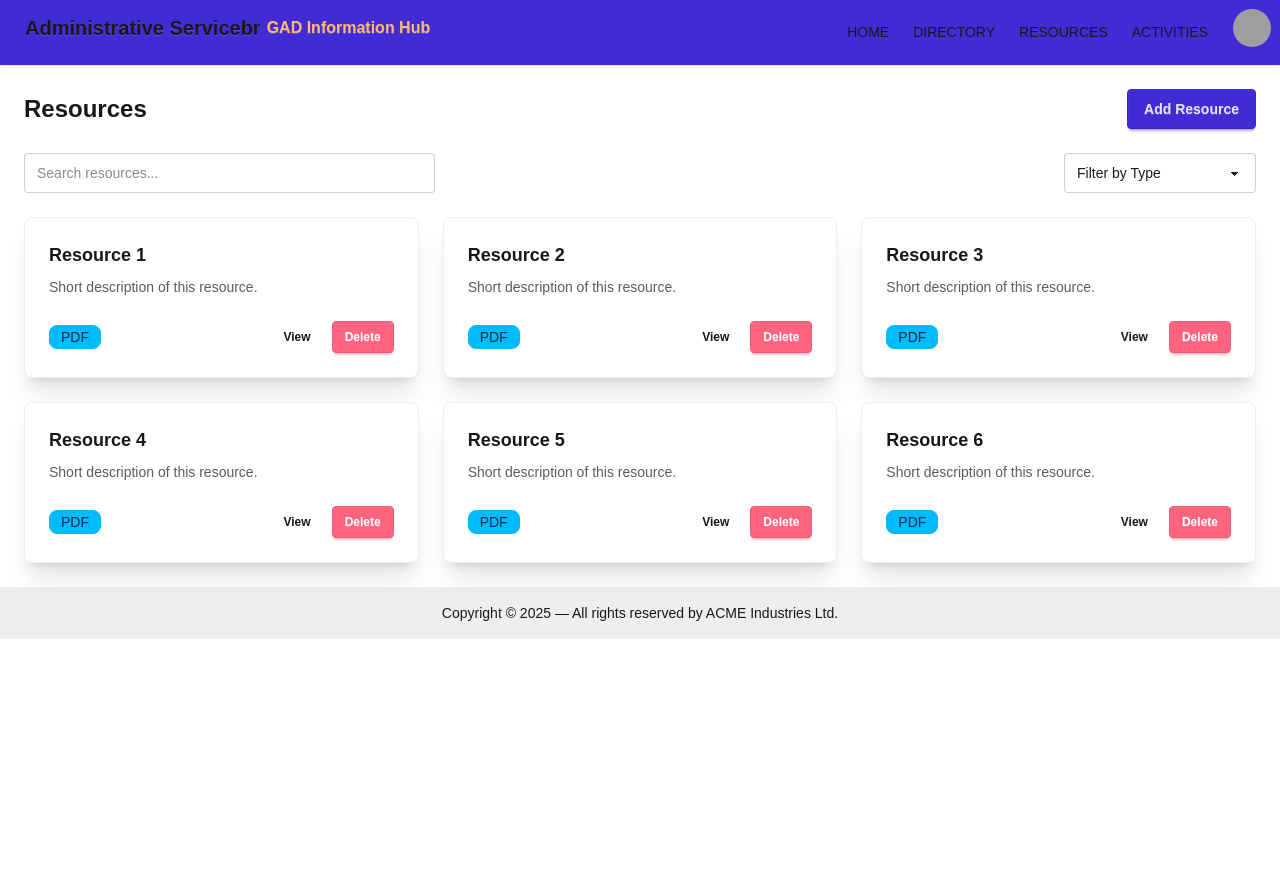
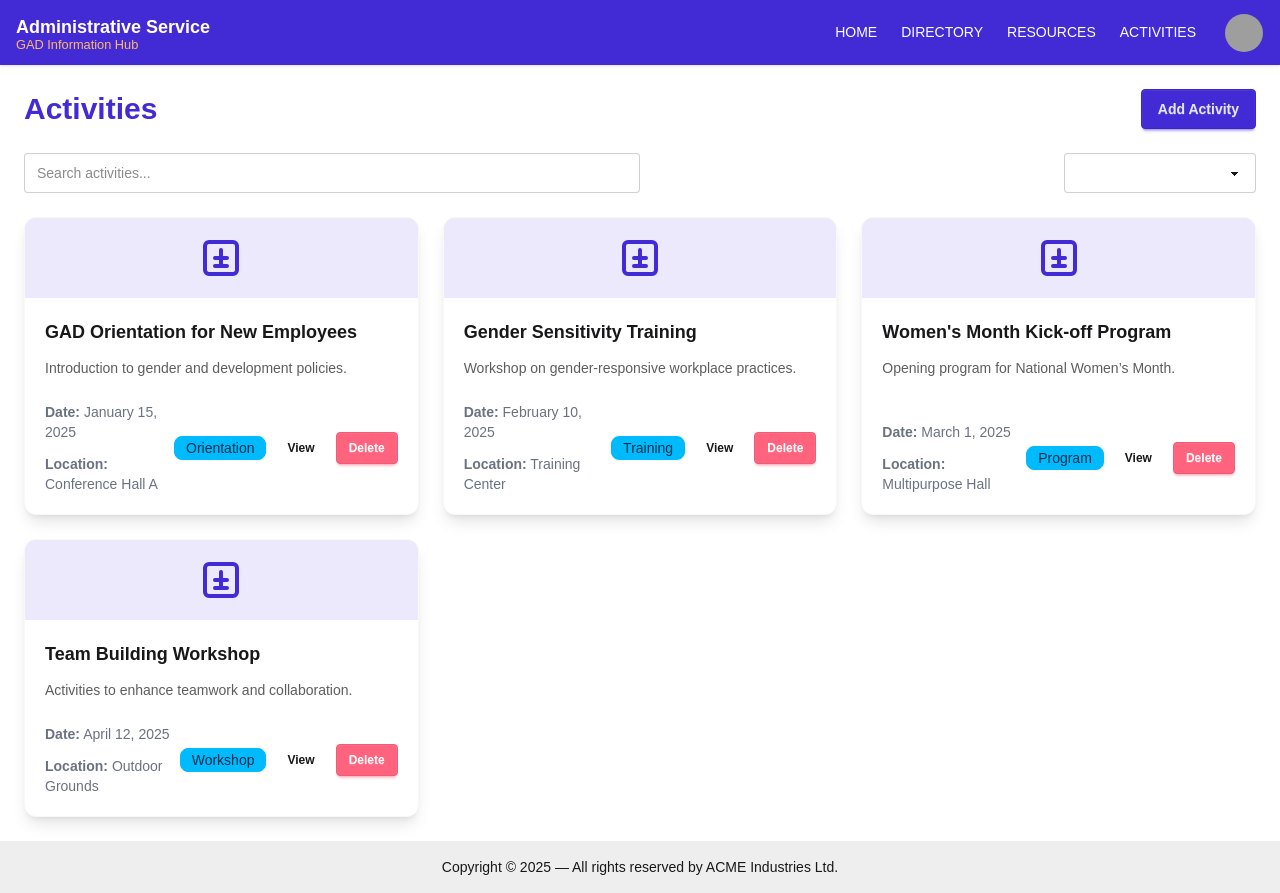
Before and after one commit to jdbdaayan-github/site, a Vue app: page /activities in a window 1280 px wide. Before the commit the page ends 800 px from the top, so only its background shows below. Built offline with nearby package versions, Linux system fonts and the light colour scheme; grey boxes are pictures that could not be loaded.

Commit message:
Modify navbar and homepage

```diff
--- a/src/components/Navbar.vue
+++ b/src/components/Navbar.vue
@@ -1,25 +1,53 @@
 <template>
   <div class="navbar bg-primary shadow-sm">
-<div class="w-7xl flex mx-auto"><!-- LEFT SECTION -->
-    <div class="flex-1">
-      <div class="flex">
-        <a class="btn btn-ghost text-xl items-center">Administrative Servicebr<small class="text-orange-300">GAD Information Hub</small></a>
+    <div class="max-w-7xl w-full mx-auto flex items-center justify-between px-2">
+
+      <!-- LEFT SECTION -->
+      <div class="flex items-center gap-2">
+
+        <!-- MOBILE HAMBURGER -->
+        <div class="dropdown md:hidden">
+          <div tabindex="0" role="button" class="btn btn-ghost p-1">
+            <svg xmlns="http://www.w3.org/2000/svg" class="h-7 w-7"
+                 fill="none" viewBox="0 0 24 24" stroke="currentColor">
+              <path stroke-linecap="round" stroke-linejoin="round" stroke-width="2"
+                    d="M4 6h16M4 12h16M4 18h16"/>
+            </svg>
+          </div>
+
+          <ul tabindex="0"
+              class="menu menu-sm dropdown-content mt-3 z-[10] p-2 shadow bg-base-100 rounded-box w-52">
+            <li><router-link to="/">HOME</router-link></li>
+            <li><router-link to="/about">DIRECTORY</router-link></li>
+            <li><router-link to="/resources">RESOURCES</router-link></li>
+            <li><router-link to="/activities">ACTIVITIES</router-link></li>
+          </ul>
+        </div>
+
+        <!-- TITLE -->
+        <div class="flex flex-col leading-tight">
+          <span class="text-lg font-semibold text-white">
+            Administrative Service
+          </span>
+          <small class="text-orange-300 -mt-1">
+            GAD Information Hub
+          </small>
         </div>
 
       </div>
 
       <!-- RIGHT SECTION -->
-    <div class="flex gap-2">
+      <div class="flex items-center gap-3">
 
-<!-- Navigation Links -->
-      <ul class="menu menu-horizontal px-1 hidden md:flex">
+        <!-- DESKTOP NAV -->
+        <ul class="menu menu-horizontal hidden md:flex px-1 text-white">
           <li><router-link to="/">HOME</router-link></li>
-        <li><router-link to="/about">DIRECTORY</router-link></li>
+          <li><router-link to="/directories">DIRECTORY</router-link></li>
           <li><router-link to="/resources">RESOURCES</router-link></li>
           <li><router-link to="/activities">ACTIVITIES</router-link></li>
         </ul>
 
-      <!-- Avatar Dropdown -->
+        <!-- AVATAR DROPDOWN -->
         <div class="dropdown dropdown-end">
           <div tabindex="0" role="button" class="btn btn-ghost btn-circle avatar">
             <div class="w-10 rounded-full">
@@ -29,10 +57,9 @@
               />
             </div>
           </div>
-        <ul
-          tabindex="-1"
-          class="menu menu-sm dropdown-content bg-base-100 rounded-box z-1 mt-3 w-52 p-2 shadow"
-        >
+
+          <ul tabindex="0"
+              class="menu menu-sm dropdown-content bg-base-100 rounded-box mt-3 w-52 p-2 shadow z-[10]">
             <li>
               <a class="justify-between">
                 Profile
@@ -43,9 +70,9 @@
             <li><a>Logout</a></li>
           </ul>
         </div>
-    </div></div>
 
-
+      </div>
+    </div>
   </div>
 </template>
 
--- a/src/pages/ActivitiesPage.vue
+++ b/src/pages/ActivitiesPage.vue
@@ -1,51 +1,116 @@
 <template>
-  <div class="p-6 space-y-6">
+  <div class="max-w-7xl mx-auto p-6 space-y-6">
+
     <!-- Header -->
-    <div class="flex items-center justify-between">
-      <h1 class="text-2xl font-bold">Resources</h1>
-      <button class="btn btn-primary">Add Resource</button>
+    <div class="flex flex-col md:flex-row md:items-center md:justify-between gap-4">
+      <h1 class="text-3xl font-bold text-primary">Activities</h1>
+      <button class="btn btn-primary btn-md">Add Activity</button>
     </div>
 
     <!-- Search + Filter -->
     <div class="flex flex-col md:flex-row md:items-center md:justify-between gap-4">
       <input
         type="text"
-        placeholder="Search resources..."
-        class="input input-bordered w-full md:w-1/3"
+        placeholder="Search activities..."
+        class="input input-bordered w-full md:w-1/2"
+        v-model="search"
       />
 
-      <select class="select select-bordered w-full md:w-48">
+      <select class="select select-bordered w-full md:w-48" v-model="filter">
         <option disabled selected>Filter by Type</option>
-        <option>PDF</option>
-        <option>Image</option>
-        <option>Document</option>
+        <option>Training</option>
+        <option>Seminar</option>
+        <option>Orientation</option>
+        <option>Workshop</option>
+        <option>Program</option>
       </select>
     </div>
 
-    <!-- Resource Grid -->
+    <!-- Activities Grid -->
     <div class="grid grid-cols-1 sm:grid-cols-2 lg:grid-cols-3 gap-6">
       <div
-        v-for="i in 6"
-        :key="i"
-        class="card bg-base-100 shadow-xl border border-base-300 hover:shadow-2xl transition-all"
+        v-for="(item, index) in filteredActivities"
+        :key="index"
+        class="card bg-base-100 shadow-lg border border-base-200 hover:shadow-2xl transition-all rounded-xl overflow-hidden"
       >
-        <div class="card-body">
-          <h2 class="card-title">Resource {{ i }}</h2>
-          <p class="text-sm opacity-70">Short description of this resource.</p>
+        <!-- Image / Icon -->
+        <div class="bg-primary/10 p-4 flex justify-center">
+          <svg xmlns="http://www.w3.org/2000/svg" class="h-12 w-12 text-primary" fill="none"
+               viewBox="0 0 24 24" stroke="currentColor">
+            <path stroke-linecap="round" stroke-linejoin="round" stroke-width="2"
+                  d="M9 12h6m-6 4h6m-3-8v8m-6 4h12a2 2 0 002-2V6a2 2 0 00-2-2H6a2 2 0 00-2 2v12a2 2 0 002 2z" />
+          </svg>
+        </div>
 
-          <div class="mt-4 flex items-center justify-between">
-            <span class="badge badge-info">PDF</span>
-            <div class="flex gap-2">
+        <!-- Card Body -->
+        <div class="card-body p-5">
+          <h2 class="card-title text-lg font-semibold">{{ item.title }}</h2>
+          <p class="text-sm text-base-content/70 mt-1">{{ item.description }}</p>
+
+          <!-- Meta -->
+          <div class="flex flex-col sm:flex-row sm:justify-between sm:items-center mt-4 gap-2">
+            <div class="flex gap-3 flex-wrap text-sm text-gray-500">
+              <p><strong>Date:</strong> {{ item.date }}</p>
+              <p><strong>Location:</strong> {{ item.location }}</p>
+            </div>
+
+            <!-- Badge + Buttons -->
+            <div class="flex items-center gap-2 mt-2 sm:mt-0">
+              <span class="badge badge-info">{{ item.type }}</span>
               <button class="btn btn-ghost btn-sm">View</button>
               <button class="btn btn-error btn-sm text-white">Delete</button>
             </div>
           </div>
         </div>
+
       </div>
     </div>
+
   </div>
 </template>
 
 <script setup>
-// Sample template only; modify logic later
+import { ref, computed } from "vue";
+
+const activities = ref([
+  {
+    title: "GAD Orientation for New Employees",
+    description: "Introduction to gender and development policies.",
+    date: "January 15, 2025",
+    location: "Conference Hall A",
+    type: "Orientation",
+  },
+  {
+    title: "Gender Sensitivity Training",
+    description: "Workshop on gender-responsive workplace practices.",
+    date: "February 10, 2025",
+    location: "Training Center",
+    type: "Training",
+  },
+  {
+    title: "Women's Month Kick-off Program",
+    description: "Opening program for National Women’s Month.",
+    date: "March 1, 2025",
+    location: "Multipurpose Hall",
+    type: "Program",
+  },
+  {
+    title: "Team Building Workshop",
+    description: "Activities to enhance teamwork and collaboration.",
+    date: "April 12, 2025",
+    location: "Outdoor Grounds",
+    type: "Workshop",
+  },
+]);
+
+const search = ref("");
+const filter = ref("");
+
+const filteredActivities = computed(() => {
+  return activities.value.filter((a) => {
+    const matchesSearch = a.title.toLowerCase().includes(search.value.toLowerCase());
+    const matchesFilter = filter.value ? a.type === filter.value : true;
+    return matchesSearch && matchesFilter;
+  });
+});
 </script>
--- /dev/null
+++ b/src/pages/DirectoriesPage.vue
@@ -0,0 +1,105 @@
+<template>
+  <div class="max-w-7xl mx-auto p-4">
+
+    <!-- PAGE HEADER -->
+    <div class="mb-6">
+      <h1 class="text-3xl font-bold text-primary">GAD Directories</h1>
+      <p class="text-base-content/70">Official directory of GAD focal persons, offices, and contact information.</p>
+    </div>
+
+    <!-- SEARCH BAR -->
+    <div class="mb-6 flex justify-start">
+      <label class="input input-bordered flex items-center gap-2 w-full md:w-1/2">
+        <svg xmlns="http://www.w3.org/2000/svg" class="h-5 w-5 opacity-50"
+             viewBox="0 0 20 20" fill="currentColor">
+          <path fill-rule="evenodd"
+                d="M9 3.5a5.5 5.5 0 015.5 5.5c0 1.304-.467 2.5-1.243 3.426l3.658 3.657a.75.75 0 11-1.06 1.06l-3.657-3.658A5.5 5.5 0 119 3.5zm-4 5.5a4 4 0 118 0 4 4 0 01-8 0z"
+                clip-rule="evenodd" />
+        </svg>
+        <input
+          type="text"
+          v-model="search"
+          class="grow"
+          placeholder="Search office, name, or position…" />
+      </label>
+    </div>
+
+    <!-- DIRECTORY GRID -->
+    <div class="grid grid-cols-1 md:grid-cols-2 lg:grid-cols-3 gap-5">
+
+      <div
+        v-for="(item, index) in filteredDirectories"
+        :key="index"
+        class="card bg-base-100 shadow-md hover:shadow-xl transition-all border border-base-200"
+      >
+        <div class="card-body">
+
+          <!-- OFFICE TITLE -->
+          <h2 class="card-title text-primary">
+            {{ item.office }}
+          </h2>
+
+          <!-- DETAILS -->
+          <div class="text-base-content/80 space-y-1">
+            <p><span class="font-semibold">Name:</span> {{ item.name }}</p>
+            <p><span class="font-semibold">Position:</span> {{ item.position }}</p>
+            <p><span class="font-semibold">Email:</span> {{ item.email }}</p>
+            <p><span class="font-semibold">Phone:</span> {{ item.phone }}</p>
+          </div>
+
+          <!-- ACTION BUTTON -->
+          <div class="card-actions justify-end mt-3">
+            <button class="btn btn-primary btn-sm">View Details</button>
+          </div>
+
+        </div>
+      </div>
+
+    </div>
+
+  </div>
+</template>
+
+<script>
+export default {
+  name: "GadDirectories",
+
+  data() {
+    return {
+      search: "",
+      directories: [
+        {
+          office: "Administrative Service",
+          name: "Juan D. Cruz",
+          position: "GAD Focal Person",
+          email: "juan.cruz@example.com",
+          phone: "09171234567",
+        },
+        {
+          office: "Human Resource Division",
+          name: "Ana Marie Santos",
+          position: "Assistant Focal Person",
+          email: "ana.santos@example.com",
+          phone: "09981234567",
+        },
+        {
+          office: "Finance & Budget Division",
+          name: "Mark L. Flores",
+          position: "GAD Coordinator",
+          email: "mark.flores@example.com",
+          phone: "09221234567",
+        },
+      ],
+    };
+  },
+
+  computed: {
+    filteredDirectories() {
+      const q = this.search.toLowerCase();
+      return this.directories.filter((d) =>
+        Object.values(d).some((val) => val.toLowerCase().includes(q))
+      );
+    },
+  },
+};
+</script>
--- a/src/router/index.js
+++ b/src/router/index.js
@@ -3,11 +3,13 @@ import HomePage from '../pages/HomePage.vue'
 import AboutPage from '../pages/AboutPage.vue'
 import ActivitiesPage from '../pages/ActivitiesPage.vue'
 import ResourcesPage from '../pages/ResourcesPage.vue'
+import DirectoriesPage from '../pages/DirectoriesPage.vue'
 
 
 const routes = [
   { path: '/', component: HomePage },
   { path: '/about', component: AboutPage },
+  { path: '/directories', component: DirectoriesPage },
   { path: '/resources', component: ResourcesPage },
   { path: '/activities', component: ActivitiesPage }
 ]
```
Also changed, not shown: src/pages/HomePage.vue (+29 -28 lines). Lines whose indentation alone changed are shown as unchanged.
